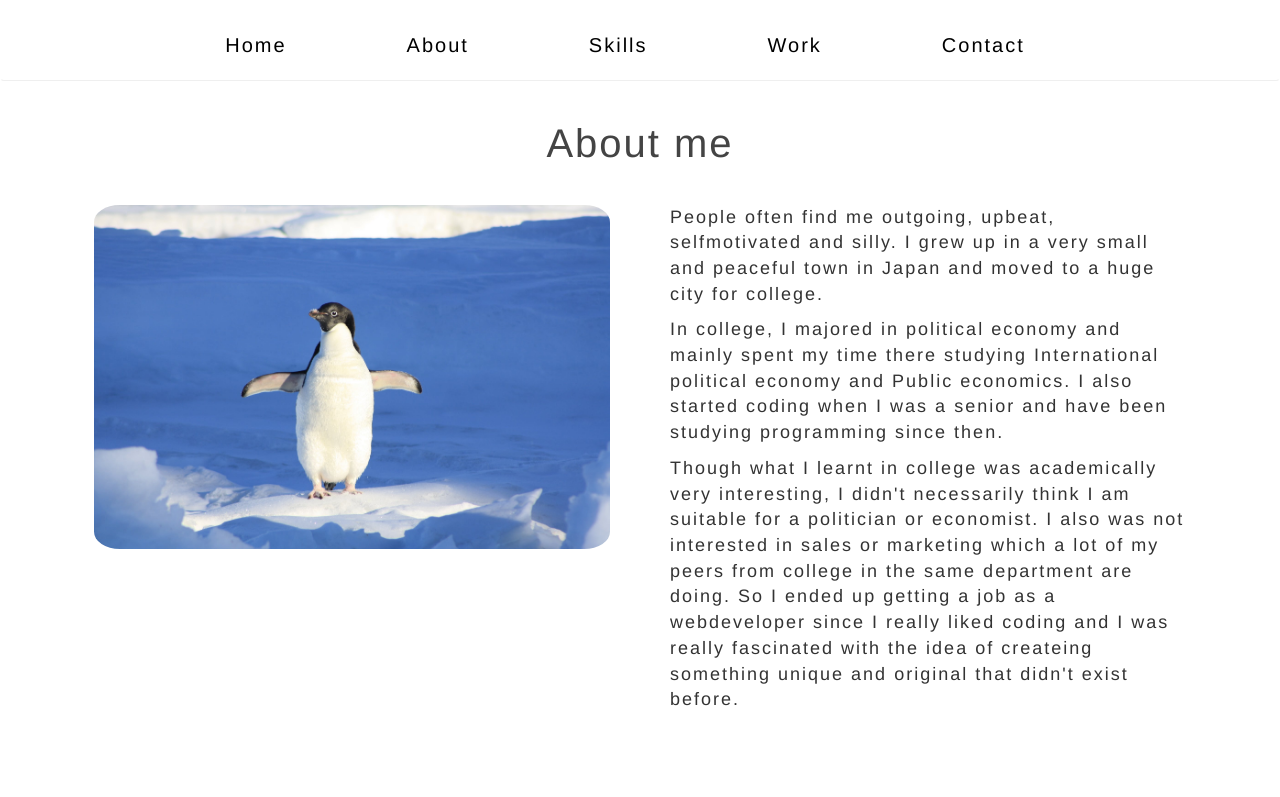
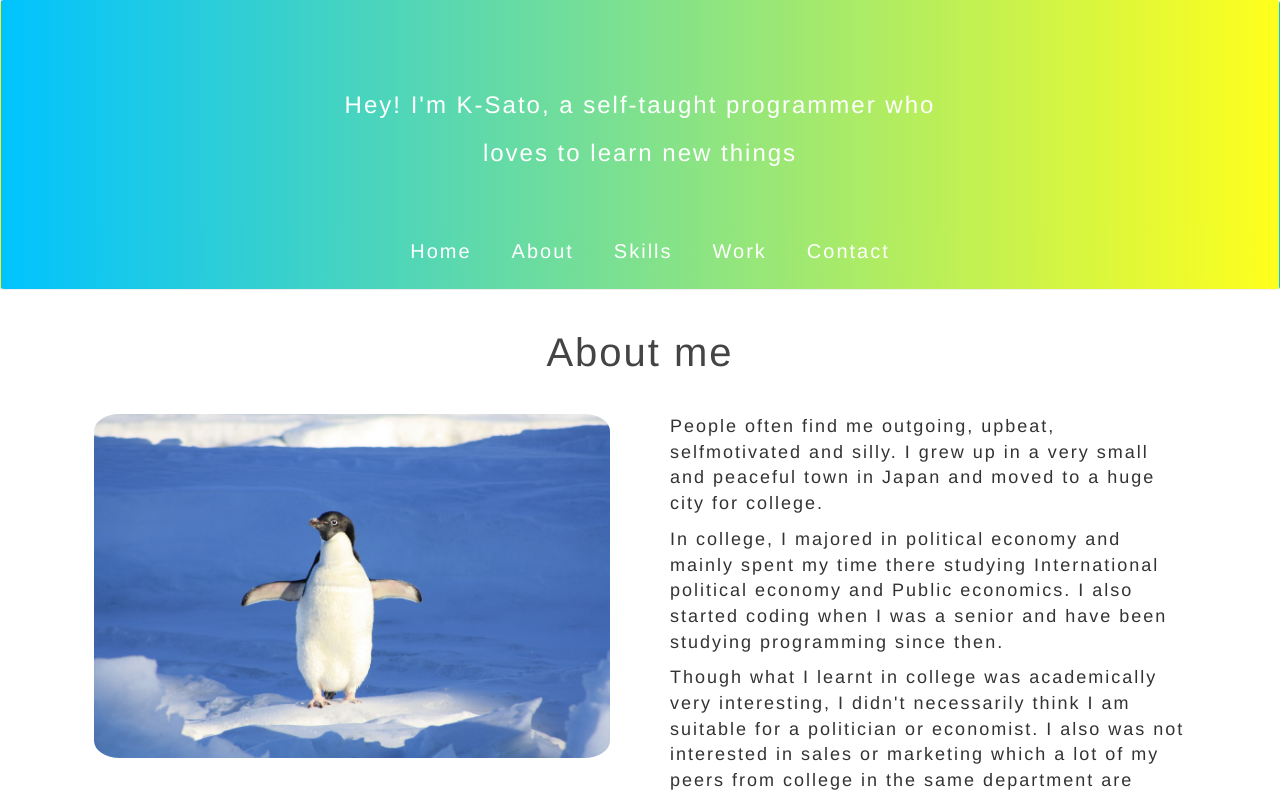
Before and after one commit to K-Sato1995/MyPortfolio, a React (Create React App) app: page /MyPortfolio/About in a window 1280 px wide. Shown: the top 797 px of the page. Built offline with nearby package versions, Linux system fonts and the light colour scheme.

Commit message:
Fixed skill page

```diff
--- a/src/Components/Main/About.js
+++ b/src/Components/Main/About.js
@@ -6,7 +6,7 @@ class About extends React.Component {
   render(){
     return (
       <div className = 'about'>
-        <Nav />
+        <Nav navDescription = {"Hey! I'm K-Sato, a self-taught programmer who loves to learn new things"}/>
         <div className = 'row about-container'>
           <h1>About me</h1>
           <div className = 'col-md-6 about-left'>
--- a/src/Components/Main/Skills.js
+++ b/src/Components/Main/Skills.js
@@ -6,12 +6,11 @@ class Skills extends React.Component {
   render(){
     return (
       <div className = 'skills'>
-        <Nav />
+        <Nav navDescription = {'Here are some languages, frameworks and tools that I am familiar with.'}/>
         <div className = 'skills-container'>
           <h1>Languages</h1>
           <div className = 'skills-list'>
             <div className = 'skills-box'>
-              <div className = 'skill-logo' id = 'HTML'>HTML</div>
               <h3>HTML5</h3>
               {/* ProcessBar1 */}
               <h4 className = 'processbar-title'>Proficiency</h4>
@@ -27,7 +26,6 @@ class Skills extends React.Component {
             </div>
 
             <div className = 'skills-box'>
-              <div className = 'skill-logo' id = 'CSS'>CSS</div>
               <h3>CSS3</h3>
               {/* ProcessBar1 */}
               <h4 className = 'processbar-title'>Proficiency</h4>
@@ -43,7 +41,6 @@ class Skills extends React.Component {
             </div>
 
             <div className = 'skills-box'>
-              <div className = 'skill-logo' id = 'SASS'>SASS</div>
               <h3>SASS</h3>
               {/* ProcessBar1 */}
               <h4 className = 'processbar-title'>Proficiency</h4>
@@ -59,7 +56,6 @@ class Skills extends React.Component {
             </div>
 
             <div className = 'skills-box'>
-              <div className = 'skill-logo' id = 'Javascript'>JS</div>
               <h3>Javascript/ES6</h3>
               {/* ProcessBar1 */}
               <h4 className = 'processbar-title'>Proficiency</h4>
@@ -75,7 +71,6 @@ class Skills extends React.Component {
             </div>
 
             <div className = 'skills-box'>
-              <div className = 'skill-logo' id = 'Ruby'>Ruby</div>
               <h3>Ruby</h3>
               {/* ProcessBar1 */}
               <h4 className = 'processbar-title'>Proficiency</h4>
@@ -91,7 +86,6 @@ class Skills extends React.Component {
             </div>
 
             <div className = 'skills-box'>
-              <div className = 'skill-logo' id = 'Go'>Go</div>
               <h3>Go</h3>
               {/* ProcessBar1 */}
               <h4 className = 'processbar-title'>Proficiency</h4>
@@ -110,8 +104,6 @@ class Skills extends React.Component {
           <h1 className = 'skills-title'>Frameworks</h1>
           <div className = 'skills-list'>
             <div className = 'skills-box'>
-              {/* <img src  = '../../../Rails.png' className = 'skill-image'/> */}
-              <div className = 'skill-logo' id = 'Rails'>Rails</div>
               <h3>Ruby on Rails</h3>
               {/* ProcessBar1 */}
               <h4 className = 'processbar-title'>Proficiency</h4>
@@ -127,8 +119,6 @@ class Skills extends React.Component {
             </div>
 
             <div className = 'skills-box'>
-              {/* <img src  = '../../../React.png' className = 'skill-image' id = 'React-image'/> */}
-              <div className = 'skill-logo' id = 'React'>React</div>
               <h3>React.js</h3>
               {/* ProcessBar1 */}
               <h4 className = 'processbar-title'>Proficiency</h4>
@@ -140,11 +130,11 @@ class Skills extends React.Component {
               <div className = 'progress experience'>
                 <div className = 'progress-bar' id = 'React-experience'></div>
               </div>
-              <p className = 'skill-description'>I constantly use React both on my personal projects and projects at work.</p>
+              <p className = 'skill-description'>I sometimes use React both on my personal projects and projects at work.</p>
             </div>
 
             <div className = 'skills-box'>
-              <div className = 'skill-logo' id = 'Bstrap'>B</div>
+              {/* <div className = 'skill-logo' id = 'Bstrap'>B</div> */}
               <h3>Bootstrap</h3>
               {/* ProcessBar1 */}
               <h4 className = 'processbar-title'>Proficiency</h4>
--- a/src/Components/Nav/Nav.js
+++ b/src/Components/Nav/Nav.js
@@ -6,6 +6,7 @@ class Nav extends React.Component {
   render(){
     return(
     <div className = 'navbar'>
+      <h3>{this.props.navDescription}</h3>
       <ul className = 'nav-list'>
         <li className = 'nav-list-item'><Link to= '/MyPortfolio'>Home</Link></li>
         <li className = 'nav-list-item'><Link to= '/MyPortfolio/About'>About</Link></li>
--- a/src/Style/Nav.css
+++ b/src/Style/Nav.css
@@ -1,20 +1,33 @@
 .navbar {
-  z-index: 1;
-  padding: 10px;
+  position: relative;
+  text-align: center;
+  height: 290px;
   border-bottom: solid 1px #efefef;
-  /* background: linear-gradient(to bottom left, #ccffff 0%, #ffffcc 100%); */
+  background: linear-gradient(to right, #00c3ff, #ffff1c);
+}
+
+.navbar > h3 {
+  margin: 0 auto;
+  width: 600px;
+  margin-top: 80px;
+  text-align: center;
+  line-height: 2.0;
+  color: #fff;
+  letter-spacing: 2px;
+  font-weight: 400;
 }
 
 .nav-list {
-  margin-top: 20px;
-  margin-left: -50px;
+  margin-top: 50px;
   list-style: none;
   text-align: center;
+  background: linear-gradient(to right, #00c3ff, #ffff1c);
+  z-index: 3;
 }
 
 .nav-list-item {
-  margin-right: 70px;
-  margin-left: 50px;
+  margin-right: 20px;
+  padding: 10px;
   text-decoration: none;
   display: inline-block;
 }
@@ -22,7 +35,8 @@
 .nav-list-item > a {
   font-size: 20px;
   letter-spacing: 2px;
-  color: #000;
+  color: #fff;
+  font-weight: 300;
 }
 
 .nav-list-item > a:hover {
--- a/src/Style/Skills.css
+++ b/src/Style/Skills.css
@@ -4,9 +4,12 @@
 }
 
 .skills-container > h1 {
+  margin: 0;
+  margin-top: 40px;
   text-align: center;
   letter-spacing: 2px;
-  font-size: 40px;
+  font-size: 30px;
+  color: #565656;
 }
 
 .skills-list {
@@ -19,90 +22,21 @@
   position: relative;
   margin: 50px 40px 40px 40px;
   min-width: 280px;
-  min-height: 340px;
+  min-height: 350px;
   display: inline-block;
   border: solid 1px #efefef;
   box-shadow: 6px 5px 39px -8px rgba(239,239,239,1);
 }
 
+.skills-box:hover {
+  box-shadow: 0 15px 30px 0 rgba(0,0,0,0.11);
+}
+
 .skills-box > h3 {
-  margin-top: 70px;
+  margin-top: 40px;
+  margin-bottom: 30px;
   letter-spacing: 5px;
   color: #565656;
-}
-
-.skill-logo {
-  margin: 0 auto;
-  padding: 5px;
-  padding-top: 25px;
-  position: absolute;
-  top: -30px;
-  right: 100px;
-  height: 80px;
-  width: 80px;
-  border: solid 1px #efefef;
-  border-radius: 50%;
-  text-align: center;
-  letter-spacing: 3px;
-  font-size: 18px;
-  color: #fff;
-}
-
-.skill-image {
-  margin: 0 auto;
-  position: absolute;
-  top: -30px;
-  right: 100px;
-  height: 80px;
-  width: 80px;
-}
-
-#React-image {
-  width: 110px;
-  right: 90px;
-}
-/* IMAGE ID */
-#HTML {
-  background-color: #E44C26;
-}
-
-#CSS {
-  background-color: #31A4D6;
-}
-
-#SASS {
-  background-color: #C66594;
-}
-
-#Javascript {
-  background-color: #EAD54D;
-  font-weight: bold;
-  color: #000;
-}
-
-#Ruby {
-  background-color: #C80001;
-}
-
-#Go {
-  background-color: #72C8D8;
-  font-weight: bold;
-}
-
-#Rails {
-  background-color: #C80001;
-  font-weight: bold;
-}
-
-#React {
-  background-color: #5DD4F4;
-}
-
-#Bstrap {
-  padding-top: 22px;
-  background-color: #7953B3;
-  font-weight: bold;
-  font-size: 25px;
 }
 
 .progress {
@@ -119,7 +53,7 @@
 
 .skill-description {
   margin: 0 auto;
-  margin-top: 20px;
+  margin-top: 30px;
   max-width: 240px;
   letter-spacing: 1px;
   color: #757A7E;
```
